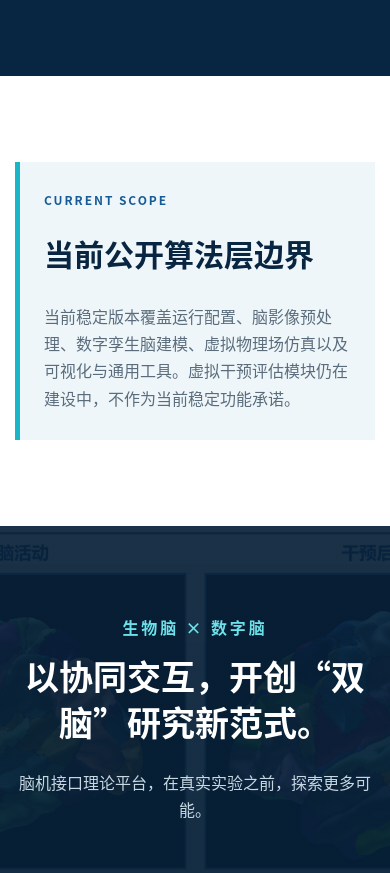
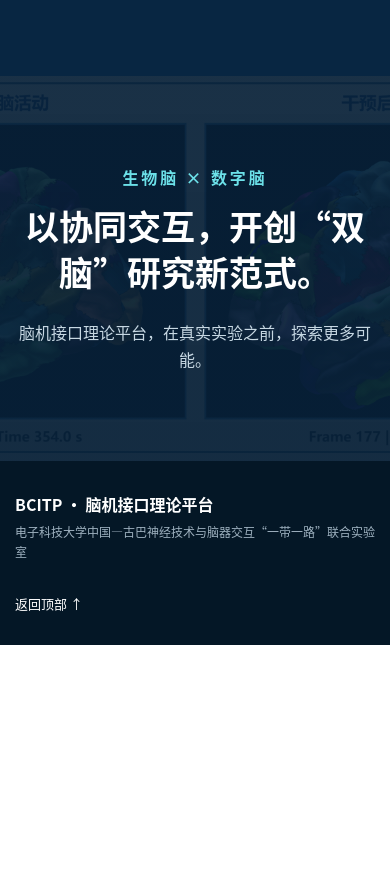
Before and after one commit to Lantix-Lab/bcitp-introduction, a plain HTML site: page index.html in a window 390 px wide. Shown: the part 7351-8224 px from the top of the page. After the commit the page ends 7996 px from the top, so only its background shows below. Drawn offline with Linux system fonts and the light colour scheme.

Commit message:
Remove public algorithm scope section

```diff
--- a/index.html
+++ b/index.html
@@ -127,13 +127,6 @@
       </div>
     </section>
 
-    <section class="boundary section-shell" aria-labelledby="boundary-title">
-      <div class="boundary-card">
-        <div><p class="kicker">CURRENT SCOPE</p><h2 id="boundary-title">当前公开算法层边界</h2></div>
-        <p>当前稳定版本覆盖运行配置、脑影像预处理、数字孪生脑建模、虚拟物理场仿真以及可视化与通用工具。虚拟干预评估模块仍在建设中，不作为当前稳定功能承诺。</p>
-      </div>
-    </section>
-
     <section class="closing">
       <div class="section-shell">
         <p>生物脑 × 数字脑</p>
--- a/styles.css
+++ b/styles.css
@@ -99,11 +99,6 @@ nav a:hover { color: var(--blue); border-color: var(--cyan); }
 .access-tags { display: flex; flex-wrap: wrap; gap: 9px; margin-top: 30px; }
 .access-tags span { padding: 7px 12px; color: #d8ecf4; font-size: 13px; border: 1px solid rgba(255,255,255,.19); border-radius: 99px; background: rgba(255,255,255,.06); }
 
-.boundary { padding-block: 86px; }
-.boundary-card { padding: 34px 40px; display: grid; grid-template-columns: .42fr .58fr; align-items: center; gap: 60px; border-left: 5px solid var(--cyan); background: #eef6f9; }
-.boundary-card h2 { margin: 0; color: var(--navy); font-size: 30px; }
-.boundary-card p:last-child { margin: 0; color: var(--muted); }
-
 .closing { padding-block: 120px; color: white; text-align: center; background: linear-gradient(rgba(6,31,54,.92), rgba(6,31,54,.94)), url("assets/brain-webgl.png") center/cover; }
 .closing p { margin: 0 0 12px; color: #6ce1e9; font-weight: 800; letter-spacing: .18em; }
 .closing h2 { max-width: 940px; margin: 0 auto; font-size: clamp(34px, 4.6vw, 60px); line-height: 1.35; }
@@ -122,7 +117,7 @@ footer { color: #9eb1bf; background: #041726; }
   .reason-grid, .feature-grid { grid-template-columns: repeat(2, 1fr); }
   .capability-strip { grid-template-columns: 1fr; }
   .capability-strip i { transform: rotate(90deg); text-align: center; }
-  .split-heading, .boundary-card { grid-template-columns: 1fr; gap: 24px; }
+  .split-heading { grid-template-columns: 1fr; gap: 24px; }
   .module-card, .visual-card { grid-template-columns: 1fr; gap: 28px; }
   .module-card.reverse .module-copy, .module-card.reverse img { order: initial; }
 }
@@ -145,7 +140,6 @@ footer { color: #9eb1bf; background: #041726; }
   .module-card { min-height: auto; padding: 24px; }
   .module-copy h3 { font-size: 27px; }
   .wide-figure { padding: 8px; }
-  .boundary-card { padding: 28px 24px; }
   .closing { padding-block: 88px; }
   .footer-inner { padding-block: 30px; align-items: flex-start; flex-direction: column; }
 }
```
